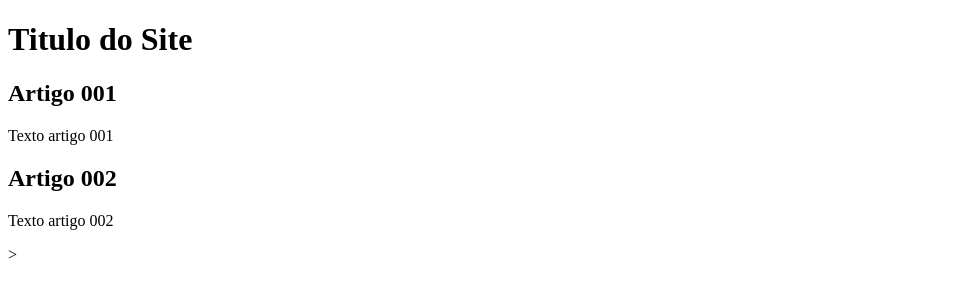
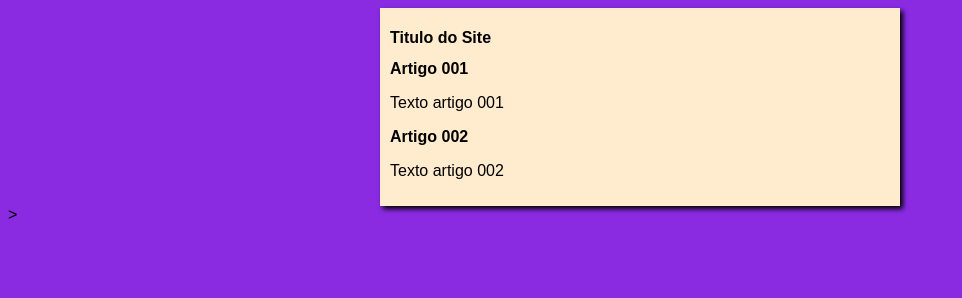
Before and after one commit to LedahBR/ProjetoWeb, a plain HTML site: page index.html in a window 1280 px wide. Shown: the whole page, without its empty margins (0-962 px from the left). Drawn offline with Linux system fonts and the light colour scheme.

Commit message:
default body main

```diff
--- /dev/null
+++ b/estilos/style.css
@@ -0,0 +1,14 @@
+* {
+    font-family: Arial, Helvetica, sans-serif;
+    font-size: 16px;
+}
+body {
+    background-color: blueviolet;
+}
+main {
+    background-color: blanchedalmond;
+    width: 500px;
+    margin: auto;
+    padding: 10px;
+    box-shadow: 3px 3px 5px black;
+}
--- a/index.html
+++ b/index.html
@@ -3,6 +3,7 @@
 <head>
     <meta charset="UTF-8">
     <title>Pagina Site</title>
+    <link rel="stylesheet" href="estilos/style.css">
 </head>
 <body>
     <main>
```
